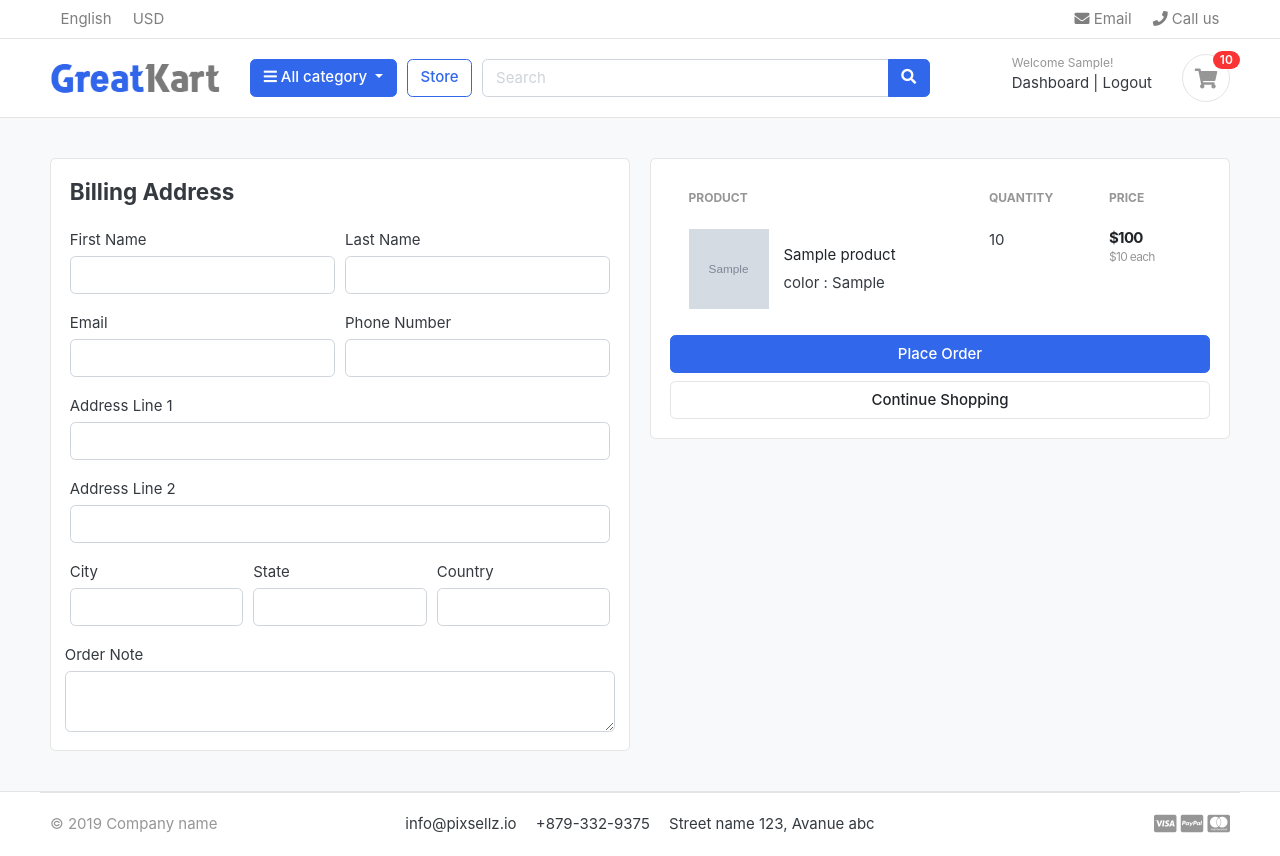
After one commit to ThuyDuong2/greatcart-django, a Django app: page /cart/checkout/ in a window 1280 px wide. The commit adds this page. Run offline with Django 4.2, Linux system fonts and the light colour scheme; a user stored in the database is signed in; tables that the repository leaves empty hold one stand-in row (values such as "Sample post"); grey boxes marked "Sample" are stand-in pictures; some libraries are stand-ins or nearby versions; some web fonts are replaced.

Commit message:
handled cart and checkout page for the logged in users

```diff
--- a/carts/context_processors.py
+++ b/carts/context_processors.py
@@ -9,7 +9,10 @@ def counter(request):
     else:
         try:
             cart = Cart.objects.filter(cart_id = _cart_id(request))
-            cart_items = CartItem.objects.all(). filter(cart= cart[:1])
+            if request.user.is_authenticated:
+                cart_items = CartItem.objects.all().filter(user = request.user)
+            else:
+                cart_items = CartItem.objects.all(). filter(cart= cart[:1])
             for cart_item in cart_items:
                 cart_count  += cart_item.quantity
         except Cart.DoesNotExist:
--- a/carts/models.py
+++ b/carts/models.py
@@ -1,5 +1,6 @@
 from django.db import models
 from store.models import Product,Variation
+from accounts.models import Account
 
 # Create your models here.
 class Cart(models.Model):
@@ -10,9 +11,10 @@ class Cart(models.Model):
         return self.cart_id
 
 class CartItem(models.Model):
+    user = models.ForeignKey(Account, on_delete= models.CASCADE, null= True)
     product = models.ForeignKey(Product, on_delete= models.CASCADE)
     variations = models.ManyToManyField(Variation, blank=True)
-    cart = models.ForeignKey(Cart, on_delete=models.CASCADE)
+    cart = models.ForeignKey(Cart, on_delete=models.CASCADE, null= True)
     quantity = models. IntegerField()
     is_active = models.BooleanField(default= True)
 
--- a/carts/urls.py
+++ b/carts/urls.py
@@ -7,4 +7,7 @@ urlpatterns = [
     path('add_cart/<int:product_id>/', views.add_cart, name= 'add_cart'),
     path('remove_cart/<int:product_id>/<int:cart_item_id>/', views.remove_cart, name= 'remove_cart'),
     path('remove_cart_item/<int:product_id>/<int:cart_item_id>/', views.remove_cart_item, name= 'remove_cart_item'),
+
+
+    path('checkout/', views.checkout, name='checkout'),
 ]
--- a/carts/views.py
+++ b/carts/views.py
@@ -3,6 +3,8 @@ from django.http import HttpResponse
 from store.models import Product,Variation
 from .models import Cart,CartItem
 from django.core.exceptions import ObjectDoesNotExist
+
+from django.contrib.auth.decorators import login_required
 
 # Create your views here.
 def _cart_id(request):
@@ -12,80 +14,152 @@ def _cart_id(request):
 
     return cart
 def add_cart(request, product_id):
+    current_user = request.user
+
     product = Product.objects.get(id=product_id) #get the product
-    product_variation = []
-    if request.method == 'POST':
-        for item in request.POST:
-            key = item
-            value = request.POST[key]
 
-            try:
-                variation = Variation.objects.get(product = product,variation_category__iexact = key, variation_value__iexact = value)
-                product_variation.append(variation)
-            except:
-                pass
+    # If the user is authenticated
+    if current_user.is_authenticated:
+        product_variation = []
+        if request.method == 'POST':
+            for item in request.POST:
+                key = item
+                value = request.POST[key]
+
+                try:
+                    variation = Variation.objects.get(product = product,variation_category__iexact = key, variation_value__iexact = value)
+                    product_variation.append(variation)
+                except:
+                    pass
+
+        is_cart_item_exists = CartItem.objects.filter(product=product, user = current_user).exists()
+
+        if is_cart_item_exists:
+            cart_item = CartItem.objects.filter(product = product,user= current_user)
+            # existing_variations --> database
+            # current variation --> product_variation
+            # item_id --> database
+
+            ex_var_list = []
+            id = []
+
+            for item in cart_item:
+                existing_variation = item.variations.all()
+                ex_var_list.append(list(existing_variation))
+                id.append(item.id)
+
+            if product_variation in ex_var_list:
+                #increase the cart item quantity
+                index = ex_var_list.index(product_variation)
+                item_id = id[index]
+                item = CartItem.objects.get(product = product, id = item_id)
+                item.quantity += 1
+                item.save()
+
+            else:
+                #create the new cart item
+                item = CartItem.objects.create(product= product, quantity = 1, user = current_user)
+
+                if len(product_variation)>0:
+                    item.variations.clear()
+                    item.variations.add(*product_variation)
+                item.save()
+
+        else:
+            cart_item = CartItem.objects.create(
+                product = product,
+                quantity = 1,
+                user = current_user,
+
+            )
+            if len(product_variation)>0:
+                cart_item.variations.clear()
+                cart_item.variations.add(*product_variation)
+            cart_item.save()
+        return redirect('cart')
+
+    # If the user is not authenticated
+
+    else:
+
+
+        product_variation = []
+        if request.method == 'POST':
+            for item in request.POST:
+                key = item
+                value = request.POST[key]
+
+                try:
+                    variation = Variation.objects.get(product = product,variation_category__iexact = key, variation_value__iexact = value)
+                    product_variation.append(variation)
+                except:
+                    pass
 
 
 
-    try:
-        cart = Cart.objects.get(cart_id= _cart_id(request)) # get the cart using the cart_id present in the session
-    except Cart.DoesNotExist:
-        cart = Cart.objects.create(
-            cart_id = _cart_id(request)
-        )
-    cart.save()
+        try:
+            cart = Cart.objects.get(cart_id= _cart_id(request)) # get the cart using the cart_id present in the session
+        except Cart.DoesNotExist:
+            cart = Cart.objects.create(
+                cart_id = _cart_id(request)
+            )
+        cart.save()
 
-    is_cart_item_exists = CartItem.objects.filter(product=product,cart= cart).exists()
+        is_cart_item_exists = CartItem.objects.filter(product=product,cart= cart).exists()
 
-    if is_cart_item_exists:
-        cart_item = CartItem.objects.filter(product = product,cart = cart)
-        # existing_variations --> database
-        # current variation --> product_variation
-        # item_id --> database
+        if is_cart_item_exists:
+            cart_item = CartItem.objects.filter(product = product,cart = cart)
+            # existing_variations --> database
+            # current variation --> product_variation
+            # item_id --> database
 
-        ex_var_list = []
-        id = []
+            ex_var_list = []
+            id = []
 
-        for item in cart_item:
-            existing_variation = item.variations.all()
-            ex_var_list.append(list(existing_variation))
-            id.append(item.id)
+            for item in cart_item:
+                existing_variation = item.variations.all()
+                ex_var_list.append(list(existing_variation))
+                id.append(item.id)
 
-        if product_variation in ex_var_list:
-            #increase the cart item quantity
-            index = ex_var_list.index(product_variation)
-            item_id = id[index]
-            item = CartItem.objects.get(product = product, id = item_id)
-            item.quantity += 1
-            item.save()
+            if product_variation in ex_var_list:
+                #increase the cart item quantity
+                index = ex_var_list.index(product_variation)
+                item_id = id[index]
+                item = CartItem.objects.get(product = product, id = item_id)
+                item.quantity += 1
+                item.save()
+
+            else:
+                #create the new cart item
+                item = CartItem.objects.create(product= product, quantity = 1, cart = cart)
+
+                if len(product_variation)>0:
+                    item.variations.clear()
+                    item.variations.add(*product_variation)
+                item.save()
 
         else:
-            #create the new cart item
-            item = CartItem.objects.create(product= product, quantity = 1, cart = cart)
+            cart_item = CartItem.objects.create(
+                product = product,
+                quantity = 1,
+                cart = cart,
 
+            )
             if len(product_variation)>0:
-                item.variations.clear()
-                item.variations.add(*product_variation)
-            item.save()
-
-    else:
-        cart_item = CartItem.objects.create(
-            product = product,
-            quantity = 1,
-            cart = cart,
-
-        )
-        if len(product_variation)>0:
-            cart_item.variations.clear()
-            cart_item.variations.add(*product_variation)
-        cart_item.save()
-    return redirect('cart')
+                cart_item.variations.clear()
+                cart_item.variations.add(*product_variation)
+            cart_item.save()
+        return redirect('cart')
 
 def remove_cart(request, product_id, cart_item_id):
-    cart = Cart.objects.get(cart_id = _cart_id(request))
+
     product = get_object_or_404(Product, id = product_id)
     try:
-        cart_item = CartItem.objects.get(product = product, cart = cart, id = cart_item_id)
+        if request.user.is_authenticated:
+             cart_item = CartItem.objects.get(product = product, user = request.user, id = cart_item_id)
+        else:
+             cart = Cart.objects.get(cart_id = _cart_id(request))
+             cart_item = CartItem.objects.get(product = product, cart = cart, id = cart_item_id)
         if cart_item.quantity > 1:
             cart_item.quantity -= 1
             cart_item.save()
@@ -97,9 +171,12 @@ def remove_cart(request, product_id, cart_item_id):
 
 
 def remove_cart_item(request, product_id, cart_item_id):
-    cart = Cart.objects.get ( cart_id = _cart_id(request))
     product = get_object_or_404(Product, id=product_id)
-    cart_item = CartItem.objects.get(product = product, cart = cart, id = cart_item_id)
+    if request.user.is_authenticated:
+        cart_item = CartItem.objects.get(product = product, user = request.user, id = cart_item_id)
+    else:
+        cart = Cart.objects.get ( cart_id = _cart_id(request))
+        cart_item = CartItem.objects.get(product = product, cart = cart, id = cart_item_id)
     cart_item.delete()
     return redirect('cart')
 
@@ -107,8 +184,11 @@ def cart(request, total = 0, quantity = 0, cart_items = None):
     try:
         tax = 0
         grand_total = 0
-        cart = Cart.objects.get(cart_id= _cart_id(request))
-        cart_items = CartItem.objects.filter(cart = cart, is_active =True)
+        if request.user.is_authenticated:
+            cart_items = CartItem.objects.filter(user = request.user, is_active =True)
+        else:
+            cart = Cart.objects.get(cart_id= _cart_id(request))
+            cart_items = CartItem.objects.filter(cart = cart, is_active =True)
         for cart_item in cart_items:
             total += (cart_item.product.price * cart_item.quantity)
             quantity += cart_item.quantity
@@ -125,3 +205,31 @@ def cart(request, total = 0, quantity = 0, cart_items = None):
         'grand_total': grand_total,
     }
     return render(request, 'store/cart.html',context)
+
+
+@login_required(login_url= 'login')
+def checkout (request,total = 0, quantity = 0, cart_items = None):
+    try:
+        tax = 0
+        grand_total = 0
+        if request.user.is_authenticated:
+            cart_items = CartItem.objects.filter(user = request.user, is_active =True)
+        else:
+            cart = Cart.objects.get(cart_id= _cart_id(request))
+            cart_items = CartItem.objects.filter(cart = cart, is_active =True)
+        for cart_item in cart_items:
+            total += (cart_item.product.price * cart_item.quantity)
+            quantity += cart_item.quantity
+        tax = (2*total)/100
+        grand_total = total + tax
+    except ObjectDoesNotExist:
+        pass #just ignore
+
+    context = {
+        'total': total,
+        'quantity': quantity,
+        'cart_items':cart_items,
+        'tax': tax,
+        'grand_total': grand_total,
+    }
+    return render(request,'store/checkout.html',context)
--- a/greatcart/settings.py
+++ b/greatcart/settings.py
@@ -147,8 +147,8 @@ EMAIL_BACKEND='django.core.mail.backends.smtp.EmailBackend'
 
 EMAIL_HOST='smtp.gmail.com'
 EMAIL_PORT=587
-EMAIL_HOST_USER='Your Email'
-EMAIL_HOST_PASSWORD ='Email Password'
+EMAIL_HOST_USER=''
+EMAIL_HOST_PASSWORD =''
 EMAIL_USE_TLS=True
 # Default primary key field type
 # https://docs.djangoproject.com/en/4.2/ref/settings/#default-auto-field
--- a/templates/store/cart.html
+++ b/templates/store/cart.html
@@ -103,7 +103,7 @@
         <p class="text-center mb-3">
           <img src="{% static './images/misc/payments.png'%}" height="26">
         </p>
-        <a href="./place-order.html" class="btn btn-primary btn-block"> Checkout </a>
+        <a href="{%url 'checkout'%}" class="btn btn-primary btn-block"> Checkout </a>
         <a href="{% url 'store' %}" class="btn btn-light btn-block">Continue Shopping</a>
       </div> <!-- card-body.// -->
       </div> <!-- card.// -->
--- /dev/null
+++ b/templates/store/checkout.html
@@ -0,0 +1,162 @@
+{% extends 'base.html' %}
+{% load static %}
+
+{%block content%}
+
+<section class="section-content padding-y bg">
+  <div class="container">
+
+  <!-- ============================ COMPONENT 1 ================================= -->
+
+
+  <div class="row">
+    <aside class="col-lg-6">
+  <div class="card">
+    <div class="card-body" >
+    <h4 class = 'card-title  mb-4'>Billing Address</h4>
+      <form action="" method="POST">
+        {%csrf_token%}
+        <div class="form-row">
+
+          <div class="col form-group">
+            <label for="">First Name</label>
+            <input type="text" name="first_name" class="form-control" required>
+
+          </div>
+          <div class="col form-group">
+              <label for="">Last Name</label>
+              <input type="text" name="last_name" class="form-control" required>
+
+            </div>
+        </div>
+
+
+        <div class="form-row">
+          <div class="col form-group">
+            <label for="">Email</label>
+            <input type="text" name="email" class="form-control" required>
+
+          </div>
+          <div class="col form-group">
+            <label for="">Phone Number</label>
+            <input type="text" name="phone" class="form-control" required>
+
+          </div>
+        </div>
+
+
+
+        <div class="form-row">
+          <div class="col form-group">
+            <label for="">Address Line 1</label>
+            <input type="text" name="address_line_1" class="form-control" required>
+
+          </div>
+        </div>
+
+        <div class="form-row">
+          <div class="col form-group">
+            <label for="">Address Line 2</label>
+            <input type="text" name="address_line_2" class="form-control" >
+
+          </div>
+        </div>
+
+        <div class="form-row">
+          <div class="col form-group">
+            <label for="">City </label>
+            <input type="text" name="city" class="form-control" required>
+
+          </div>
+          <div class="col form-group">
+            <label for="">State</label>
+            <input type="text" name="state" class="form-control"  required>
+
+          </div>
+          <div class="col form-group">
+            <label for="">Country</label>
+            <input type="text" name="country" class="form-control" required>
+
+          </div>
+        </div>
+
+
+        <div class="form-row">
+          <label for="">Order Note</label>
+          <textarea name="order_note" rows="2" class="form-control"></textarea>
+        </div>
+
+
+
+
+    </div>
+
+  </div> <!-- card.// -->
+
+    </aside> <!-- col.// -->
+    <aside class="col-lg-6">
+
+      <div class="card">
+        <div class="card-body">
+          <table class="table table-borderless table-shopping-cart">
+            <thead class="text-muted">
+            <tr class="small text-uppercase">
+              <th scope="col">Product</th>
+              <th scope="col" width="120">Quantity</th>
+              <th scope="col" width="120">Price</th>
+
+            </tr>
+            </thead>
+            <tbody>
+              {%for cart_item in cart_items%}
+            <tr>
+              <td>
+                <figure class="itemside align-items-center">
+                  <div class="aside"><img src="{{cart_item.product.images.url}}" class="img-sm"></div>
+                  <figcaption class="info">
+                  <a href="{{cart_item.product.get_url}}" class="title text-dark">{{cart_item.product.product_name}}</a>
+                   {%if cart_item.variations.all%}
+                      {%for item in cart_item.variations.all%}
+                        {{item.variation_category}} : {{item.variation_value}} <br>
+
+                      {%endfor%}
+                    {%endif%}
+                  </figcaption>
+                </figure>
+              </td>
+              <td>
+                <!-- col.// -->
+                      <label for="">{{cart_item.quantity}}</label>
+              </td>
+              <td>
+                <div class="price-wrap">
+                  <var class="price">${{cart_item.sub_total}}</var>
+                  <small class="text-muted"> ${{cart_item.product.price}} each </small>
+                </div> <!-- price-wrap .// -->
+              </td>
+
+            </tr>
+          {% endfor%}
+            </tbody>
+            </table>
+
+
+          <button type="submit" name="submit" class="btn btn-primary btn-block">Place Order</button>
+          <a href="{% url 'store' %}" class="btn btn-light btn-block">Continue Shopping</a>
+            </form>
+    </div> <!-- card-body.// -->
+      </div> <!-- card.// -->
+
+
+
+  </aside> <!-- col.// -->
+
+  </div> <!-- row.// -->
+
+  <!-- ============================ COMPONENT 1 END .// ================================= -->
+
+  </div> <!-- container .//  -->
+  </section>
+  <!-- ========================= SECTION CONTENT END// ========================= -->
+
+{% endblock %}
```
Also changed, not shown: accounts/views.py (+62 -2 lines), carts/migrations/0003_cartitem_user_alter_cartitem_cart.py (added).
